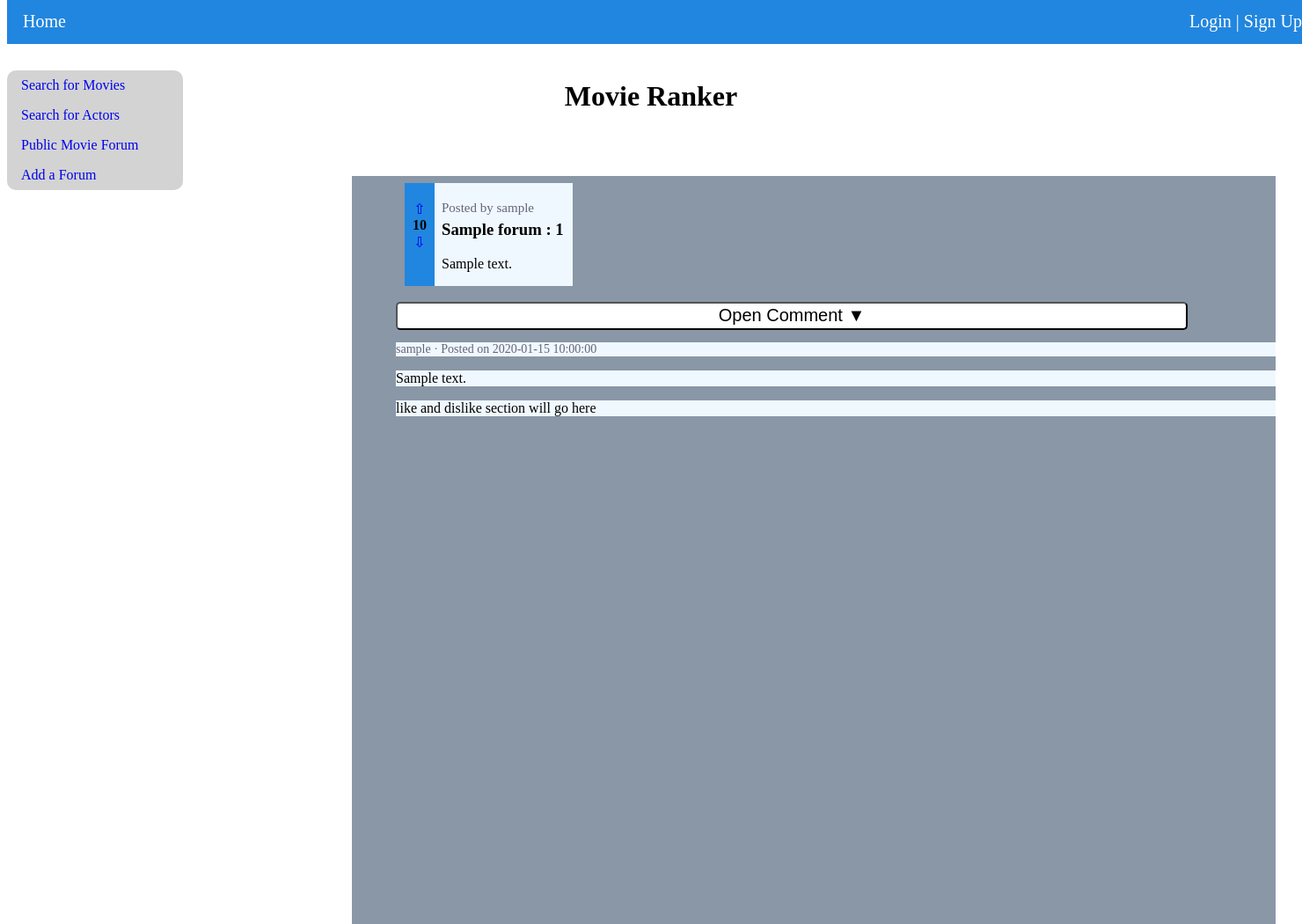
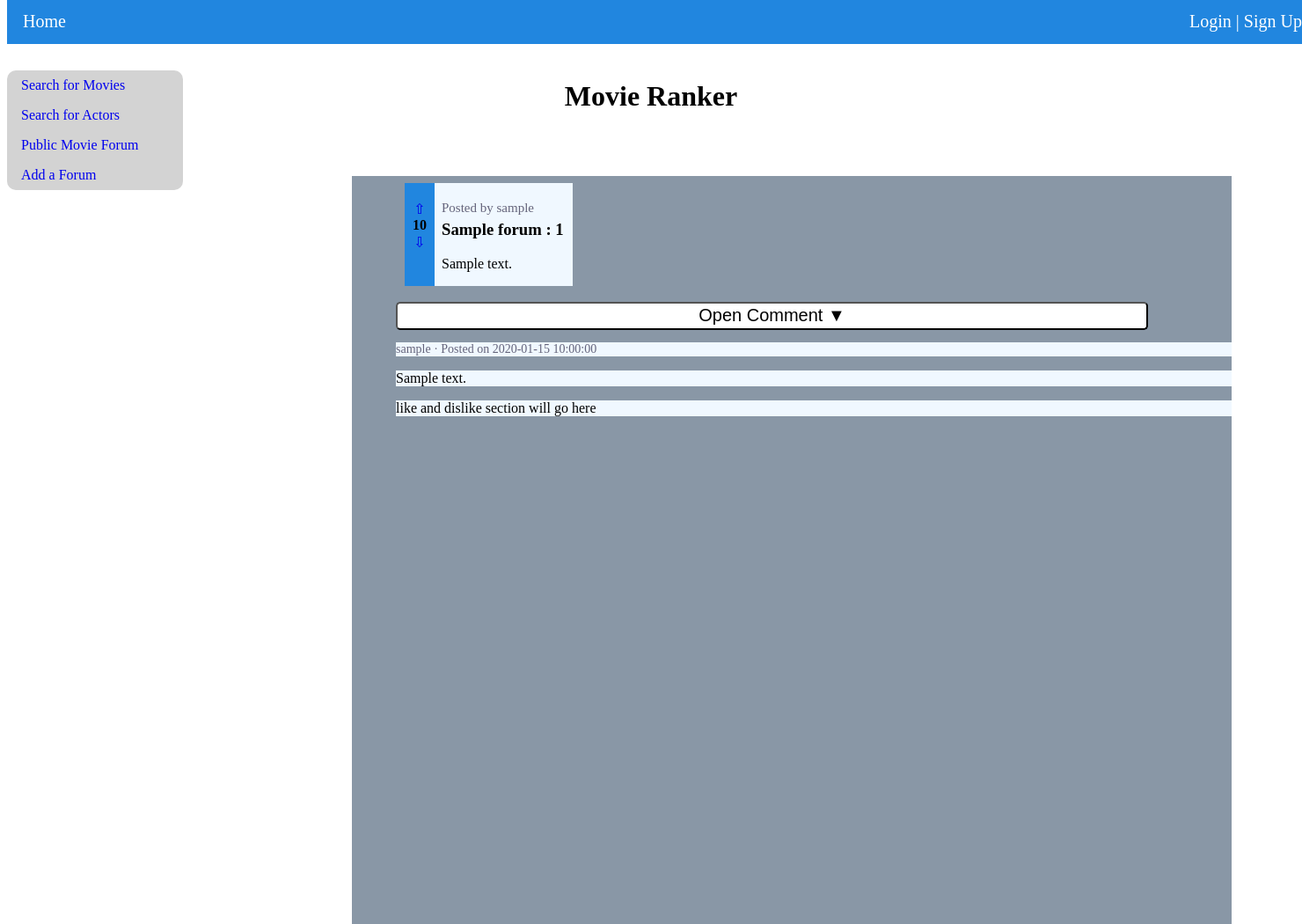
Before and after one commit to j0rdanbruce/MovieRanker, a Python web app: template templates/comments.html in a window 1480 px wide. Shown: the whole page at 88% size. Run offline with Jinja, Linux system fonts and the light colour scheme; the template is opened without the code that fills it: most values are stand-ins (such as "Sample title", 1, 10 or a date in 2020); form fields are guessed from the names that the template uses.

Commit message:
adhusted size of main content backgrounds block

```diff
--- a/templates/layout.html
+++ b/templates/layout.html
@@ -96,7 +96,7 @@
     }*/
     .main-content{
         background-color: rgb(137, 151, 166);
-        width: 1000px;
+        width: 950px;
         min-height: 100%;
         height: auto;
         margin: auto;
```
Also changed, not shown: 1 other file.
